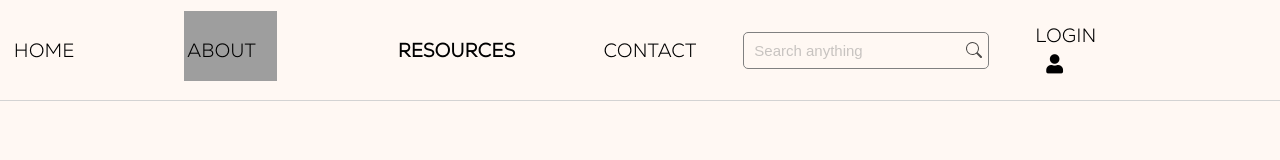
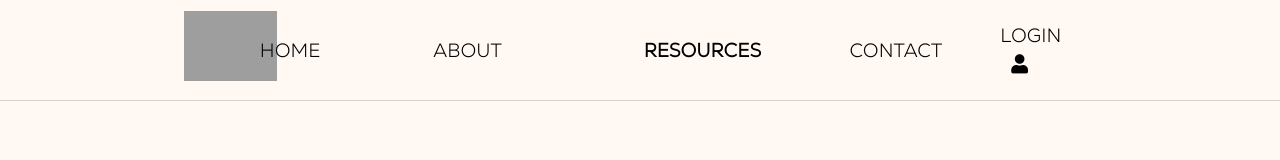
Before and after one commit to Sensational-Life/asd, a React (Create React App) app in the folder client/: page /resources/self-referral-pathway in a window 1280 px wide. Shown: the top 160 px of the page. Built offline with nearby package versions, Linux system fonts and the light colour scheme; grey boxes are pictures that could not be loaded.

Commit message:
delete searchbox from navbar component

```diff
--- a/client/src/components/Navbar/Navbar.js
+++ b/client/src/components/Navbar/Navbar.js
@@ -95,9 +95,6 @@ function Navbar() {
 						</NavLink>
 					</li>
 					<li className="nav-item">
-						<SearchBox />
-					</li>
-					<li className="nav-item">
 						<LoginIcon />
 					</li>
 				</ul>
```
